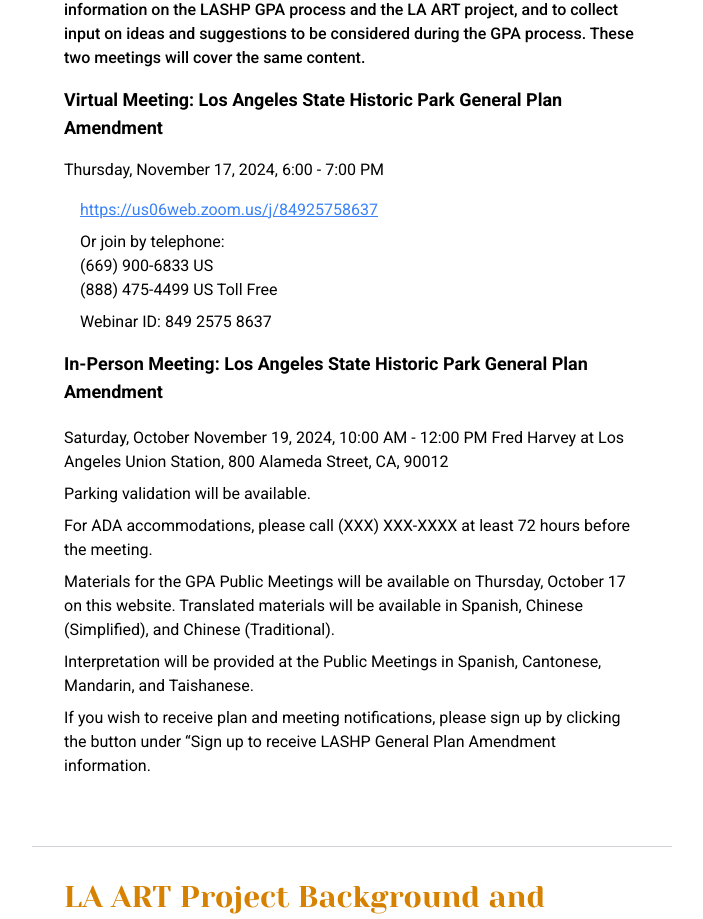
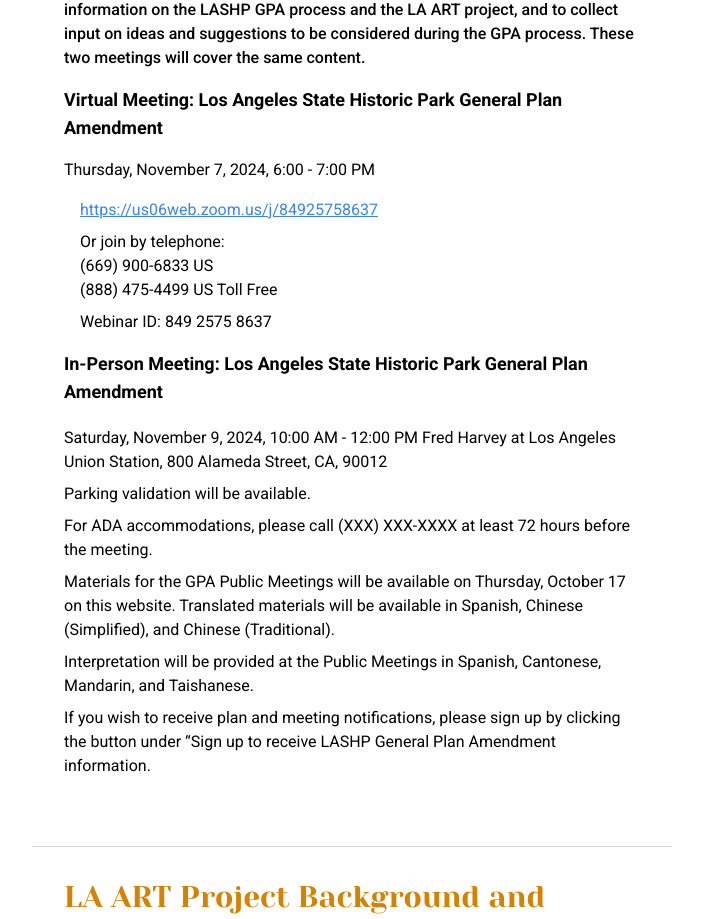
Before and after one commit to AECOMVizStudio/la_art, a React (Vite) app: page / in a window 1280 px wide. Shown: the part 1892-2811 px from the top of the page, without its empty margins (120-823 px from the left). Built offline with nearby package versions, Linux system fonts and the light colour scheme.

Commit message:
updated meeting dates

```diff
--- a/src/components/children/Headings/Upcoming.tsx
+++ b/src/components/children/Headings/Upcoming.tsx
@@ -17,7 +17,7 @@ const Upcoming = () => {
 
             <div>
                 <h4 className="font-semibold pt-4 text-lg">Virtual Meeting: Los Angeles State Historic Park General Plan Amendment</h4>
-                <p className="font-normal pt-4">Thursday, November 17, 2024, 6:00 - 7:00 PM </p>
+                <p className="font-normal pt-4">Thursday, November 7, 2024, 6:00 - 7:00 PM </p>
                 <div className="font-normal pt-4 mx-4 ">
                     <a className="text-blue-500 underline" href='https://us06web.zoom.us/j/84925758637' target="_blank" rel="noopener noreferrer">https://us06web.zoom.us/j/84925758637</a>
                     <div className="py-2">
@@ -32,7 +32,7 @@ const Upcoming = () => {
             <div className="font-normal">
                 <h5 className="font-semibold py-4 text-lg">In-Person Meeting: Los Angeles State Historic Park General Plan Amendment</h5>
                     <div className="py-1">
-                        Saturday, October November 19, 2024, 10:00 AM - 12:00 PM
+                        Saturday, November 9, 2024, 10:00 AM - 12:00 PM
                         Fred Harvey at Los Angeles Union Station, 800 Alameda Street, CA, 90012
                     </div>
                     <div className="py-1">Parking validation will be available.</div>
```
